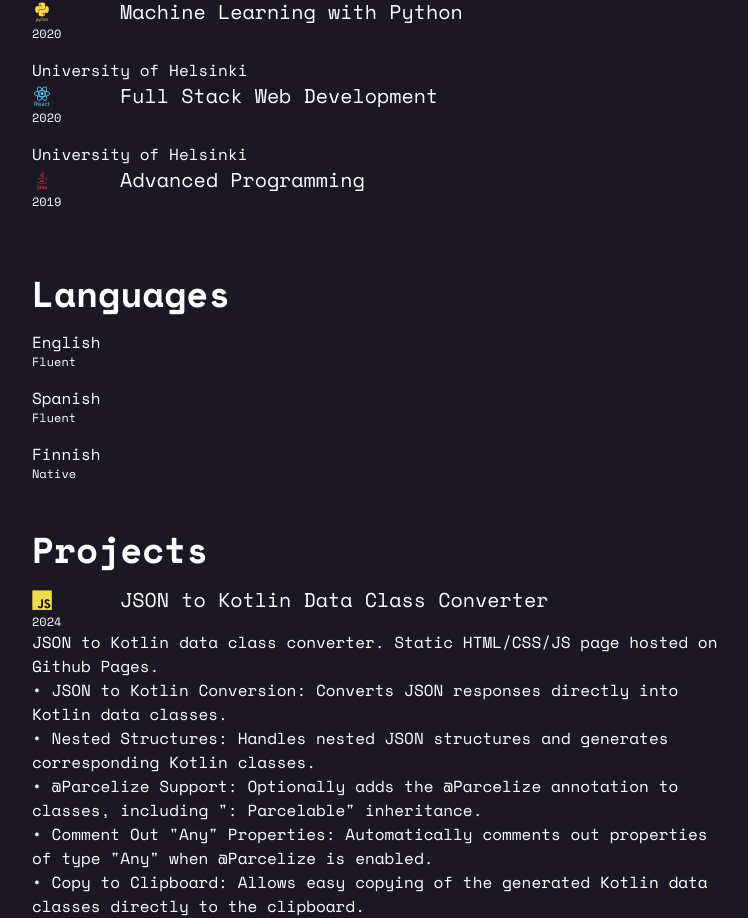
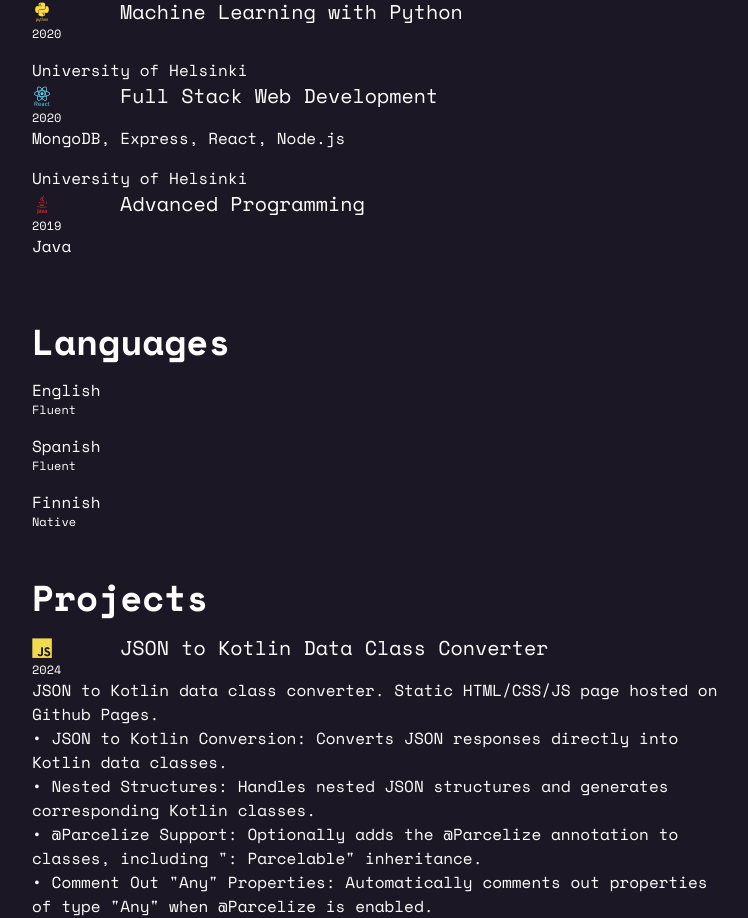
Before and after one commit to tjokinen/tjokinen.github.io, a Next.js app: page / in a window 1280 px wide. Shown: the part 4154-5072 px from the top of the page, without its empty margins (256-1004 px from the left). Built offline with nearby package versions, Linux system fonts and the light colour scheme.

Commit message:
update content

```diff
--- a/src/components/certs.js
+++ b/src/components/certs.js
@@ -10,8 +10,8 @@ export default function Certs() {
             <Card organization={"HackerRank"} iconClassName={"text-xl devicon-react-original-wordmark colored"} title={"React (Basic) Certification"} date={"2023"} description={"React (Basic) covers topics like Basic Routing, Rendering Elements, State Management (Internal Component State), Handling Events, ES6 and JavaScript and Form Validation."} />
             <Card organization={""} iconClassName={"text-xl devicon-css3-plain-wordmark colored"} title={"CSS Certification"} date={"2023"} description={"Cascading and Inheritance, text styling fundamentals, layouts, boxing of elements."} />
             <Card organization={"Aalto University"} iconClassName={"text-xl devicon-python-plain-wordmark colored"} title={"Machine Learning with Python"} date={"2020"} description={""} />
-            <Card organization={"University of Helsinki"} iconClassName={"text-xl devicon-react-plain-wordmark colored"} title={"Full Stack Web Development"} date={"2020"} description={""} />
-            <Card organization={"University of Helsinki"} iconClassName={"text-xl devicon-java-plain-wordmark colored"} title={"Advanced Programming"} date={"2019"} description={""} />
+            <Card organization={"University of Helsinki"} iconClassName={"text-xl devicon-react-plain-wordmark colored"} title={"Full Stack Web Development"} date={"2020"} description={"MongoDB, Express, React, Node.js"} />
+            <Card organization={"University of Helsinki"} iconClassName={"text-xl devicon-java-plain-wordmark colored"} title={"Advanced Programming"} date={"2019"} description={"Java"} />
           </div>
     )
 }
```
